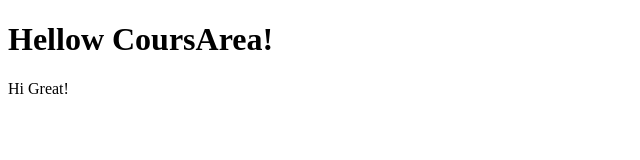
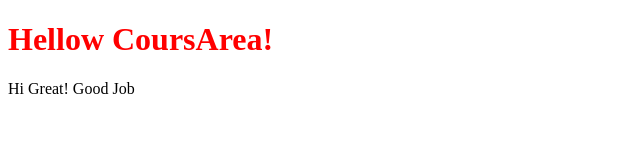
Before and after one commit to the8Proffesional/coursera-test, a plain HTML site: page site/index.html in a window 1280 px wide. Shown: the whole page, without its empty margins (0-640 px from the left). Drawn offline with Linux system fonts and the light colour scheme.

Commit message:
Adding style

```diff
--- a/site/index.html
+++ b/site/index.html
@@ -4,9 +4,14 @@
 	<meta charset="utf-8">
 	<meta name="viewport" content="width=device-width, initial-scale=1">
 	<title>CoursArea-Test</title>
+	<style type="text/css">
+		h1 {
+			color:red;
+		}
+	</style>
 </head>
 <body>
 <h1>Hellow CoursArea!</h1>
-<p>Hi Great!</p>
+<p>Hi Great! Good Job</p>
 </body>
 </html>
--- /dev/null
+++ b/site/style.css
@@ -0,0 +1,4 @@
+
+	h1 {
+			color:red;
+	}
```
